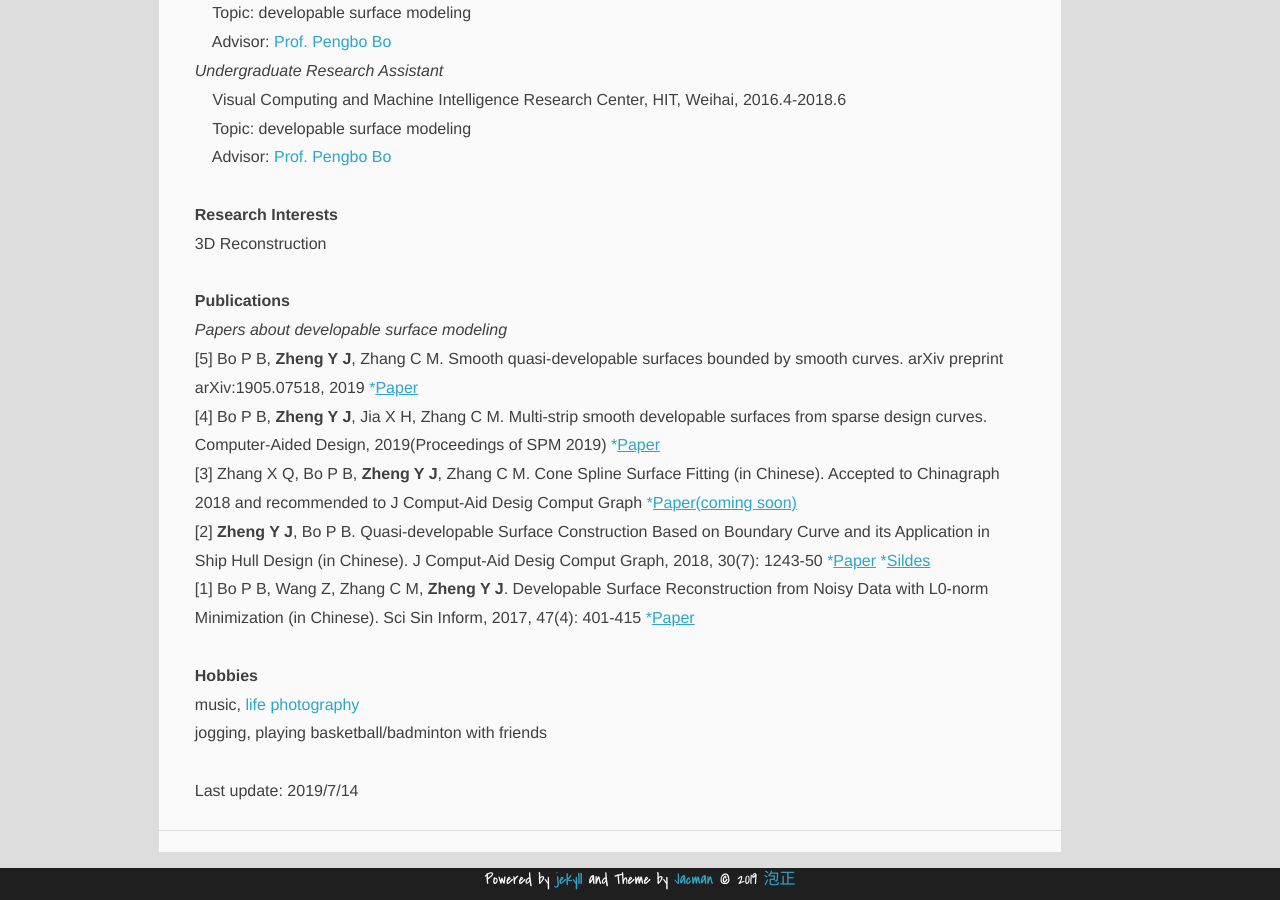
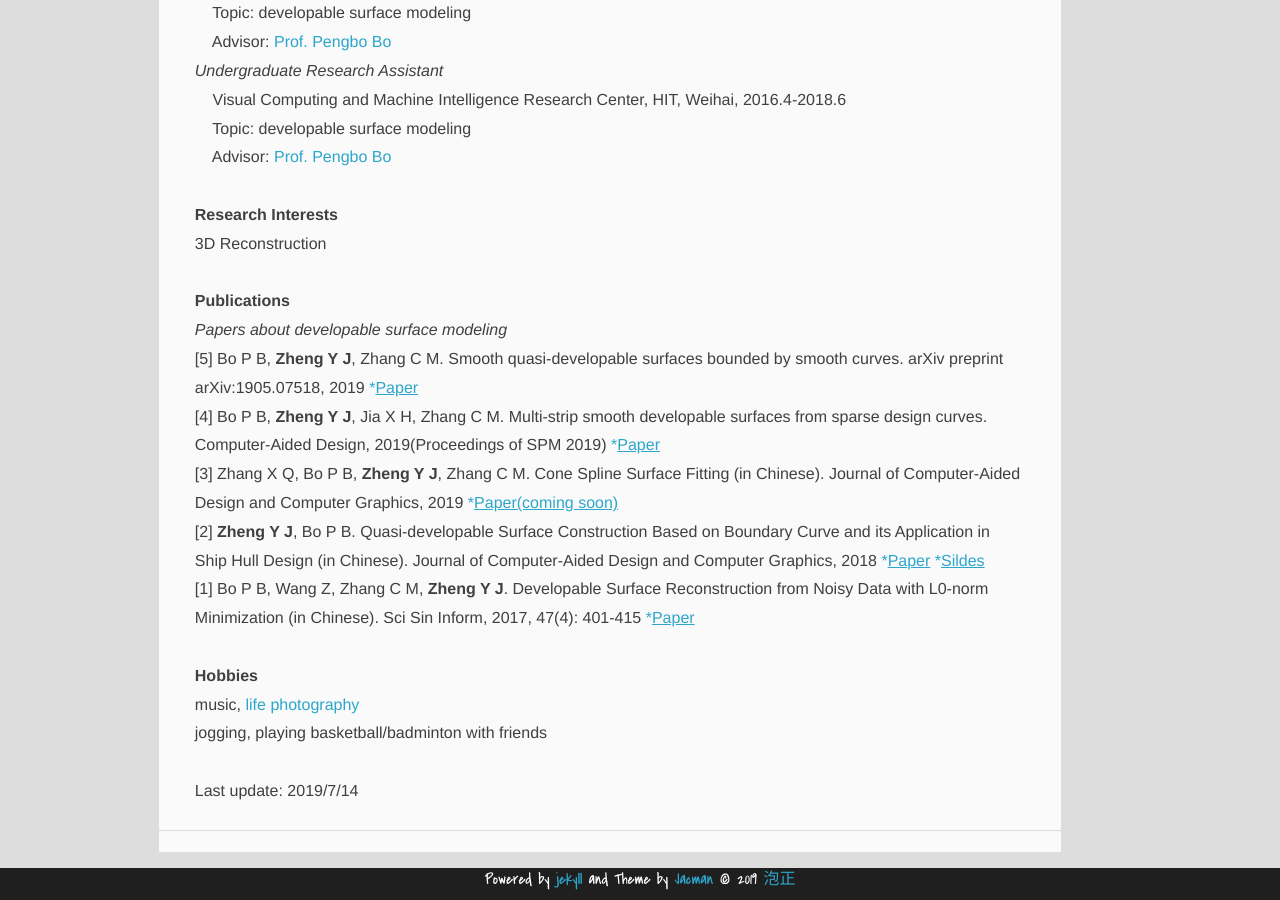
Before and after one commit to PAULYZHENG/paulyzheng.github.io, a Jekyll site: the page built from about/index.html, in a window 1280 px wide and 900 px high, scrolled down 797 px. Built offline with Jekyll 4.4.1, drawn with Linux system fonts in a browser that asks for light colours; comment, search, counter and statistics services are not loaded.

Commit message:
Update index.html

```diff
--- a/about/index.html
+++ b/about/index.html
@@ -49,8 +49,8 @@ BEng (Software Engineering), Harbin Institute of Technology(HIT), Weihai, China,
 <I>Papers about developable surface modeling <!--(<a href="/paper/RS_UG.pdf" title="RSUN" itemprop="url">research statement</a>)--></I><br/>
 [5] Bo P B, <B>Zheng Y J</B>, Zhang C M. Smooth quasi-developable surfaces bounded by smooth curves. arXiv preprint arXiv:1905.07518, 2019 <a href="https://arxiv.org/abs/1905.07518" title="05" itemprop="url">*<u>Paper</u></a> <br/>
 [4] Bo P B, <B>Zheng Y J</B>, Jia X H, Zhang C M. Multi-strip smooth developable surfaces from sparse design curves. Computer-Aided Design, 2019(Proceedings of SPM 2019) <a href="https://www.sciencedirect.com/science/article/pii/S0010448519301733" title="04" itemprop="url">*<u>Paper</u></a> <br/>
-[3] Zhang X Q, Bo P B, <B>Zheng Y J</B>, Zhang C M. Cone Spline Surface Fitting (in Chinese). Accepted to Chinagraph 2018 and recommended to J Comput-Aid Desig Comput Graph <a href="/" title="03" itemprop="url">*<u>Paper(coming soon)</u></a><br/>
-[2] <B>Zheng Y J</B>, Bo P B. Quasi-developable Surface Construction Based on Boundary Curve and its Application in Ship Hull Design (in Chinese). J Comput-Aid Desig Comput Graph, 2018, 30(7): 1243-50 <a href="/paper/2017-02.pdf" title="02" itemprop="url">*<u>Paper</u></a> <a href="/paper/2017-02-report.pdf" title="02" itemprop="url">*<u>Sildes</u></a><br/>
+[3] Zhang X Q, Bo P B, <B>Zheng Y J</B>, Zhang C M. Cone Spline Surface Fitting (in Chinese). Journal of Computer-Aided Design and Computer Graphics, 2019 <a href="/" title="03" itemprop="url">*<u>Paper(coming soon)</u></a><br/>
+[2] <B>Zheng Y J</B>, Bo P B. Quasi-developable Surface Construction Based on Boundary Curve and its Application in Ship Hull Design (in Chinese). Journal of Computer-Aided Design and Computer Graphics, 2018 <a href="/paper/2017-02.pdf" title="02" itemprop="url">*<u>Paper</u></a> <a href="/paper/2017-02-report.pdf" title="02" itemprop="url">*<u>Sildes</u></a><br/>
 [1] Bo P B, Wang Z, Zhang C M, <B>Zheng Y J</B>. Developable Surface Reconstruction from Noisy Data with L0-norm Minimization (in Chinese). Sci Sin Inform, 2017, 47(4): 401-415 <a href="/paper/2017-01.pdf" title="01" itemprop="url">*<u>Paper</u></a><br/>
 
 <br/>
```
